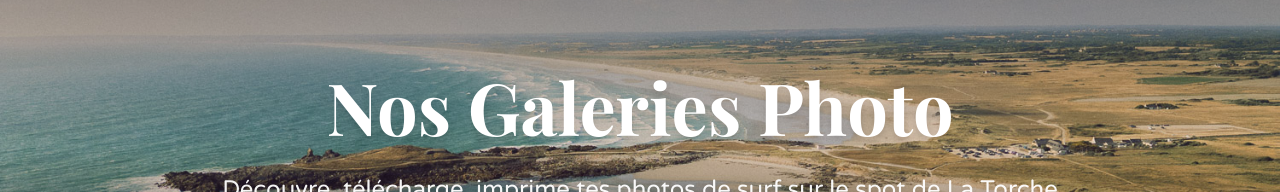
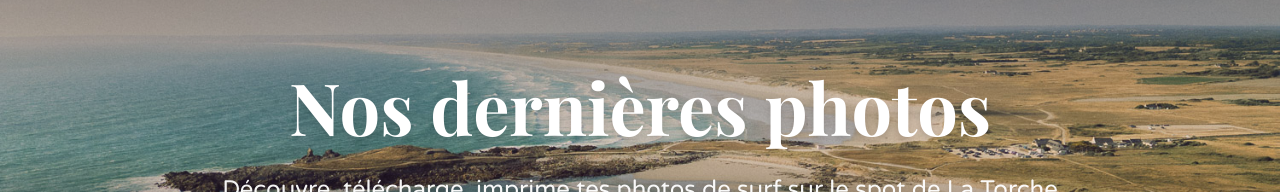
Before and after one commit to Rod292/photosurf, a Next.js app: page /gallery in a window 1280 px wide. Shown: the part 150-342 px from the top of the page. Built offline with nearby package versions, Linux system fonts and the light colour scheme; no server answers; a web font is replaced by a local one.

Commit message:
fix: update gallery page title to 'Nos dernières photos'
Change title from 'Nos Galeries Photo' to 'Nos dernières photos'
for better content description.

🤖 Generated with [Claude Code](https://claude.ai/code)

Co-Authored-By: Claude <noreply@anthropic.com>

```diff
--- a/app/gallery/page.tsx
+++ b/app/gallery/page.tsx
@@ -239,7 +239,7 @@ export default async function GalleriesListPage({
           {/* Contenu */}
           <div className="relative z-10 container mx-auto px-4 text-center text-white">
             <h1 className="text-5xl md:text-7xl font-bold font-playfair mb-8 drop-shadow-lg">
-              Nos Galeries Photo
+              Nos dernières photos
             </h1>
             <p className="text-xl md:text-2xl font-varela-round opacity-95 max-w-4xl mx-auto leading-relaxed drop-shadow-md">
               Découvre, télécharge, imprime tes photos de surf sur le spot de La Torche
```
